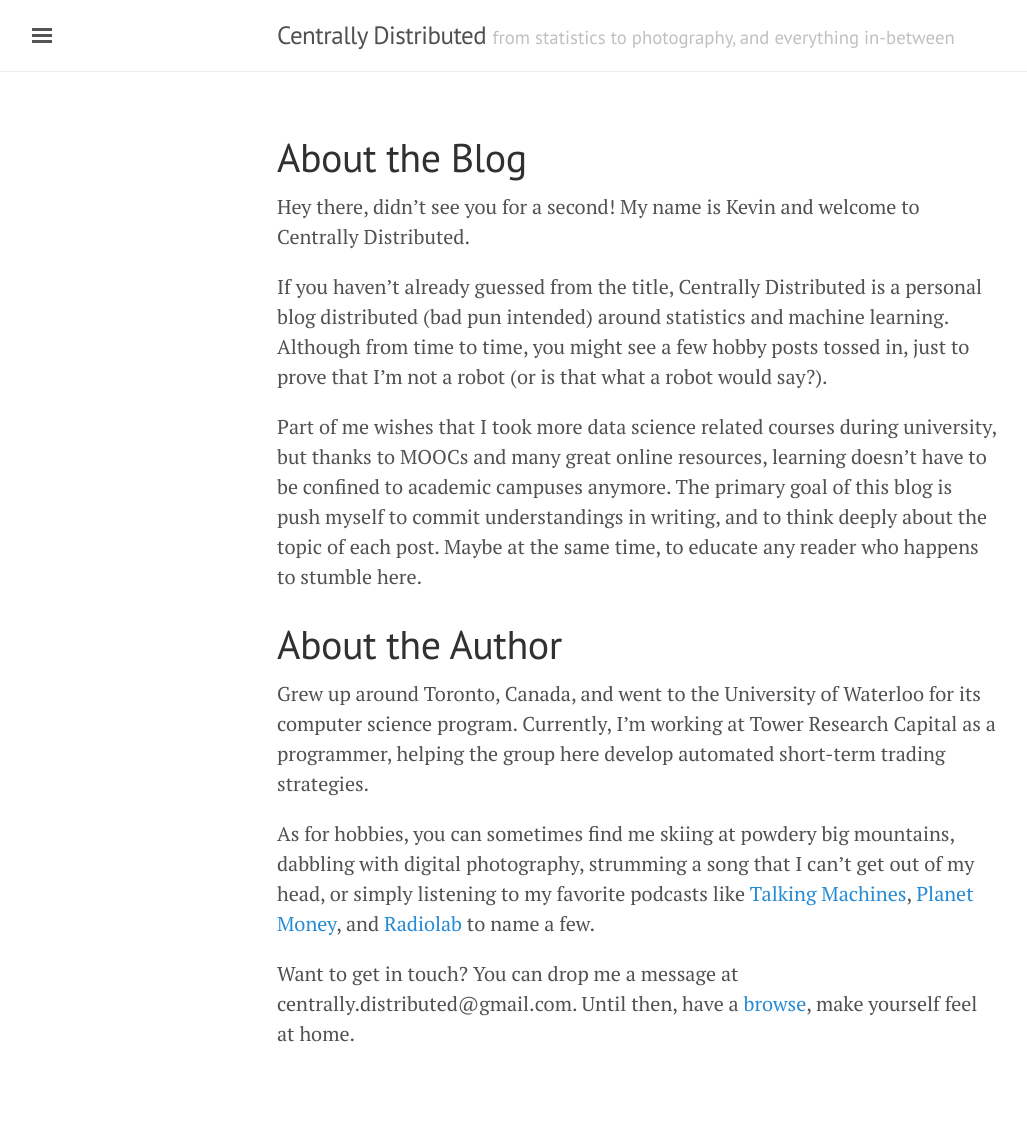
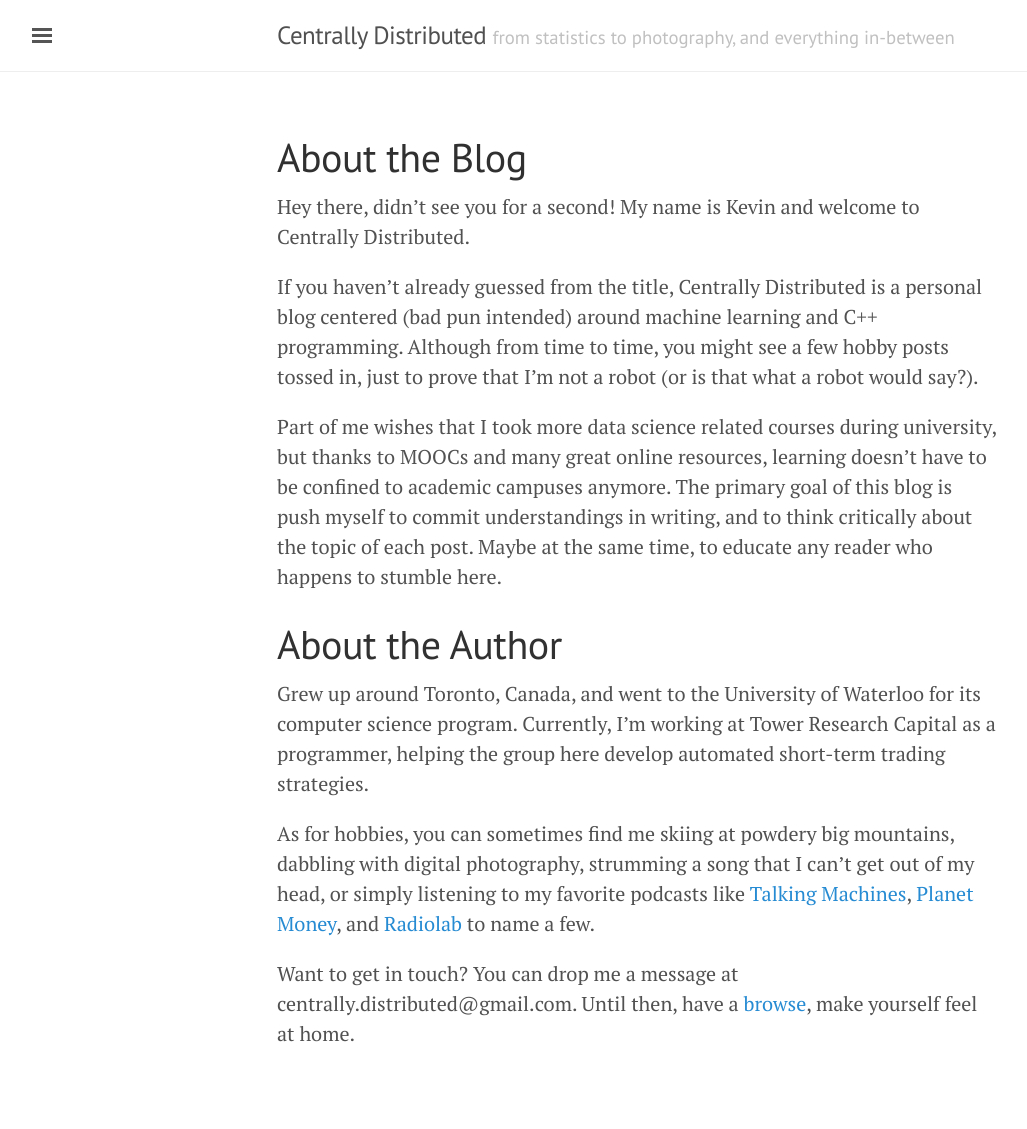
Before and after one commit to Estinox/estinox.github.io, a Jekyll site: the page built from about.md, in a window 1280 px wide. Shown: the whole page, without its empty margins (3-1030 px from the left). Built offline with Jekyll 4.4.1, drawn with Linux system fonts in a browser that asks for light colours; comment, search, counter and statistics services are not loaded.

Commit message:
about page phrasing

```diff
--- a/about.md
+++ b/about.md
@@ -4,9 +4,9 @@ title: About the Blog
 ---
 Hey there, didn't see you for a second! My name is Kevin and welcome to Centrally Distributed.
 
-If you haven't already guessed from the title, Centrally Distributed is a personal blog distributed (bad pun intended) around statistics and machine learning. Although from time to time, you might see a few hobby posts tossed in, just to prove that I'm not a robot (or is that what a robot would say?).
+If you haven't already guessed from the title, Centrally Distributed is a personal blog centered (bad pun intended) around machine learning and C++ programming. Although from time to time, you might see a few hobby posts tossed in, just to prove that I'm not a robot (or is that what a robot would say?).
 
-Part of me wishes that I took more data science related courses during university, but thanks to MOOCs and many great online resources, learning doesn't have to be confined to academic campuses anymore. The primary goal of this blog is push myself to commit understandings in writing, and to think deeply about the topic of each post. Maybe at the same time, to educate any reader who happens to stumble here.
+Part of me wishes that I took more data science related courses during university, but thanks to MOOCs and many great online resources, learning doesn't have to be confined to academic campuses anymore. The primary goal of this blog is push myself to commit understandings in writing, and to think critically about the topic of each post. Maybe at the same time, to educate any reader who happens to stumble here.
 
 # About the Author
 
```
